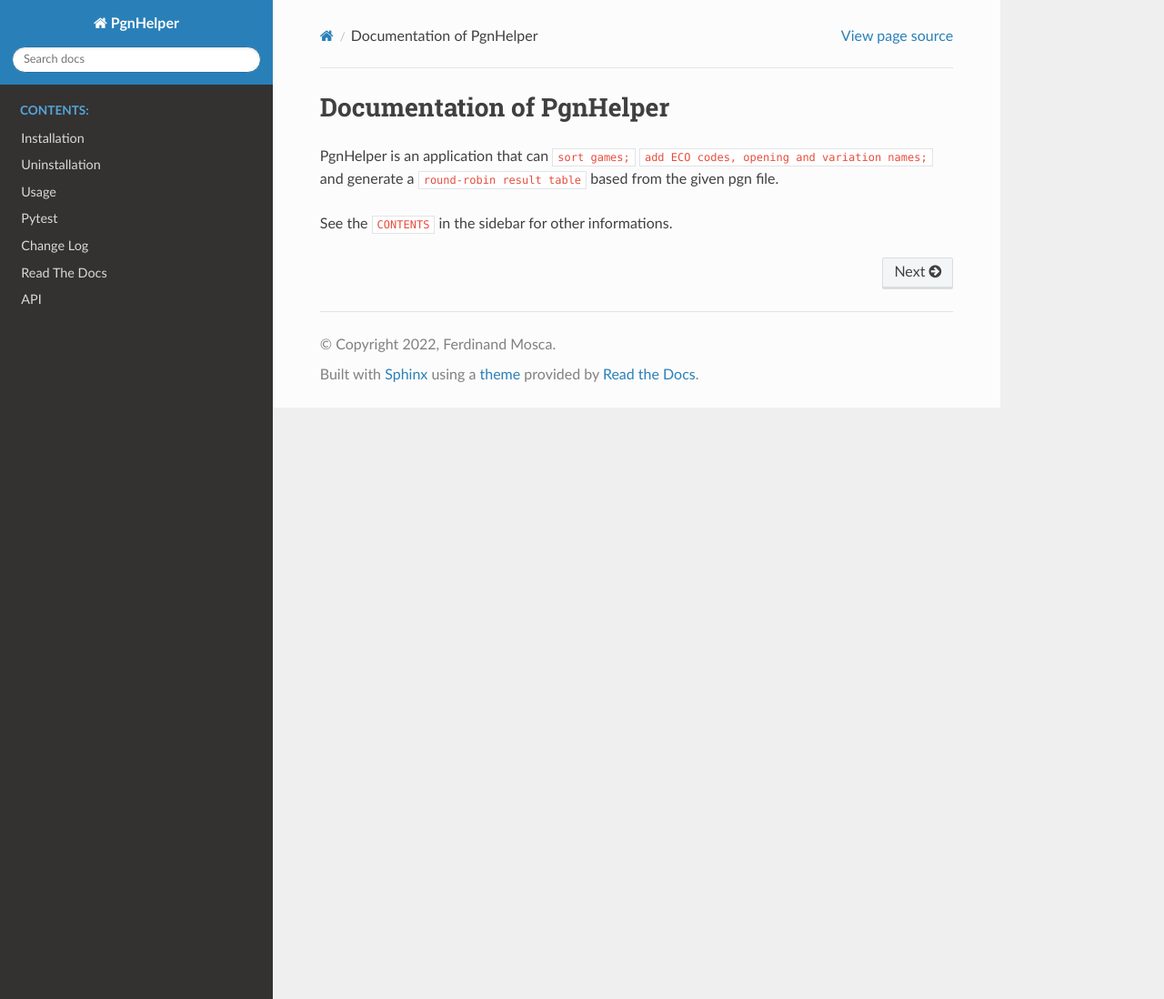
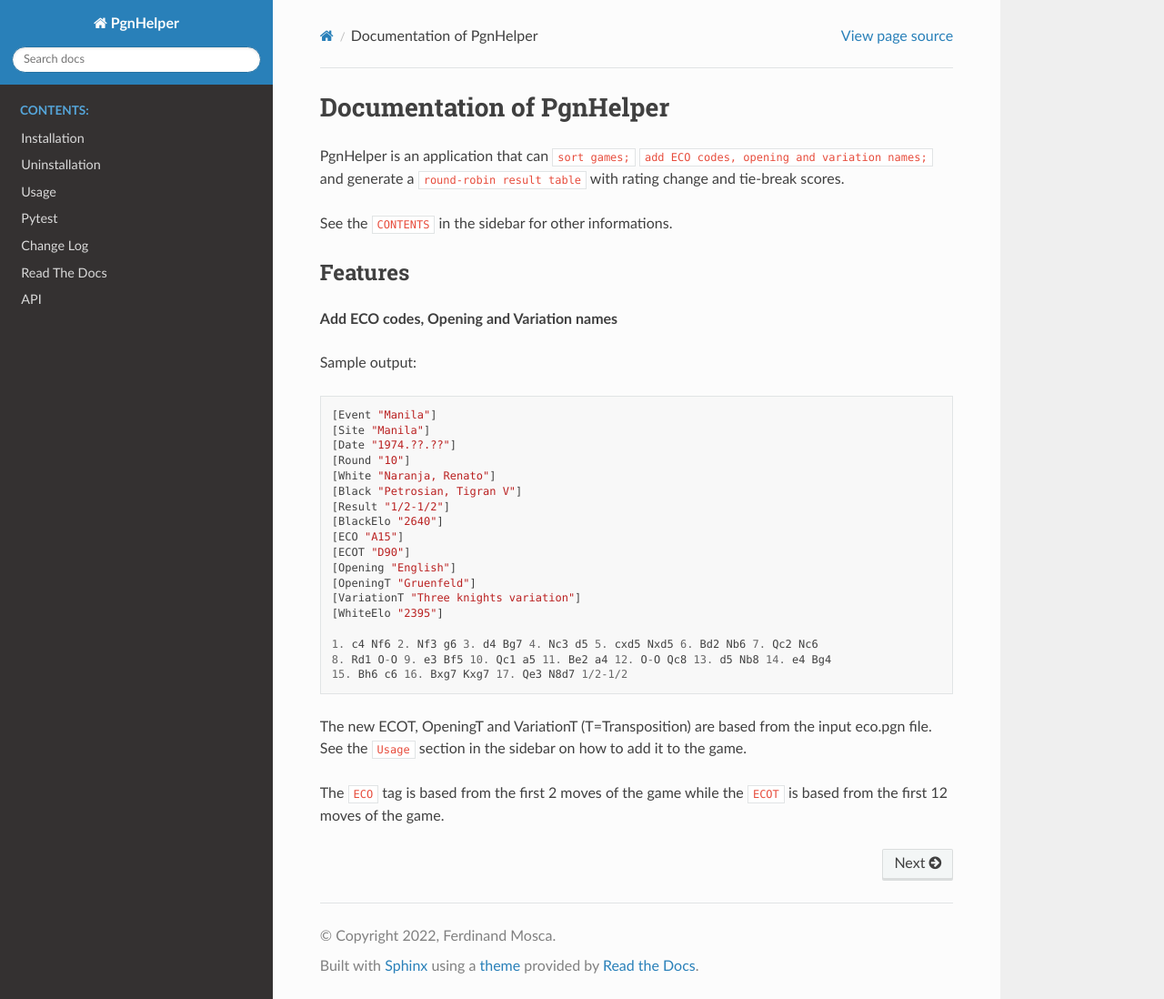
Before and after one commit to fsmosca/pgnhelper, a Sphinx documentation site: the page built from docs/index.rst, in a window 1280 px wide and 1098 px high. Shown: the whole window at 91% size. Built offline with Sphinx 7.4.7 and the Read the Docs theme 2.0.0, drawn with Linux system fonts in a browser that asks for light colours.

Commit message:
Update index.rst

```diff
--- a/docs/index.rst
+++ b/docs/index.rst
@@ -7,9 +7,44 @@
 ==========================
 
 PgnHelper is an application that can ``sort games;`` ``add ECO codes, opening and variation
-names;`` and generate a ``round-robin result table`` based from the given pgn file.
+names;`` and generate a ``round-robin result table`` with rating change and tie-break
+scores.
 
 See the ``CONTENTS`` in the sidebar for other informations.
+
+Features
+^^^^^^^^
+
+**Add ECO codes, Opening and Variation names**
+
+Sample output::
+
+   [Event "Manila"]
+   [Site "Manila"]
+   [Date "1974.??.??"]
+   [Round "10"]
+   [White "Naranja, Renato"]
+   [Black "Petrosian, Tigran V"]
+   [Result "1/2-1/2"]
+   [BlackElo "2640"]
+   [ECO "A15"]
+   [ECOT "D90"]
+   [Opening "English"]
+   [OpeningT "Gruenfeld"]
+   [VariationT "Three knights variation"]
+   [WhiteElo "2395"]
+
+   1. c4 Nf6 2. Nf3 g6 3. d4 Bg7 4. Nc3 d5 5. cxd5 Nxd5 6. Bd2 Nb6 7. Qc2 Nc6
+   8. Rd1 O-O 9. e3 Bf5 10. Qc1 a5 11. Be2 a4 12. O-O Qc8 13. d5 Nb8 14. e4 Bg4
+   15. Bh6 c6 16. Bxg7 Kxg7 17. Qe3 N8d7 1/2-1/2
+
+The new ECOT, OpeningT and VariationT (T=Transposition) are based from the
+input eco.pgn file. See the ``Usage`` section in the sidebar on how to add
+it to the game.
+
+The ``ECO`` tag is based from the first 2 moves of the game while the ``ECOT`` is
+based from the first 12 moves of the game.
+
 
 .. toctree::
    :maxdepth: 2
```
